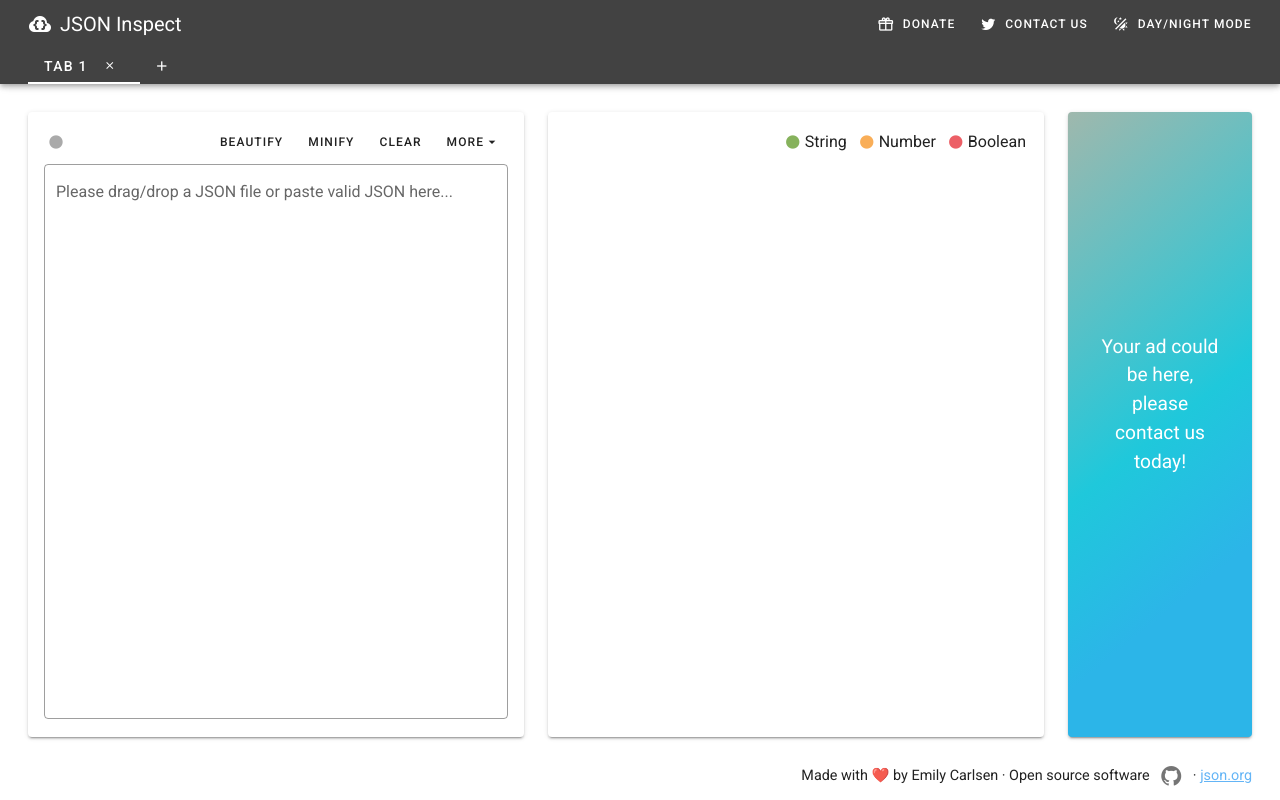
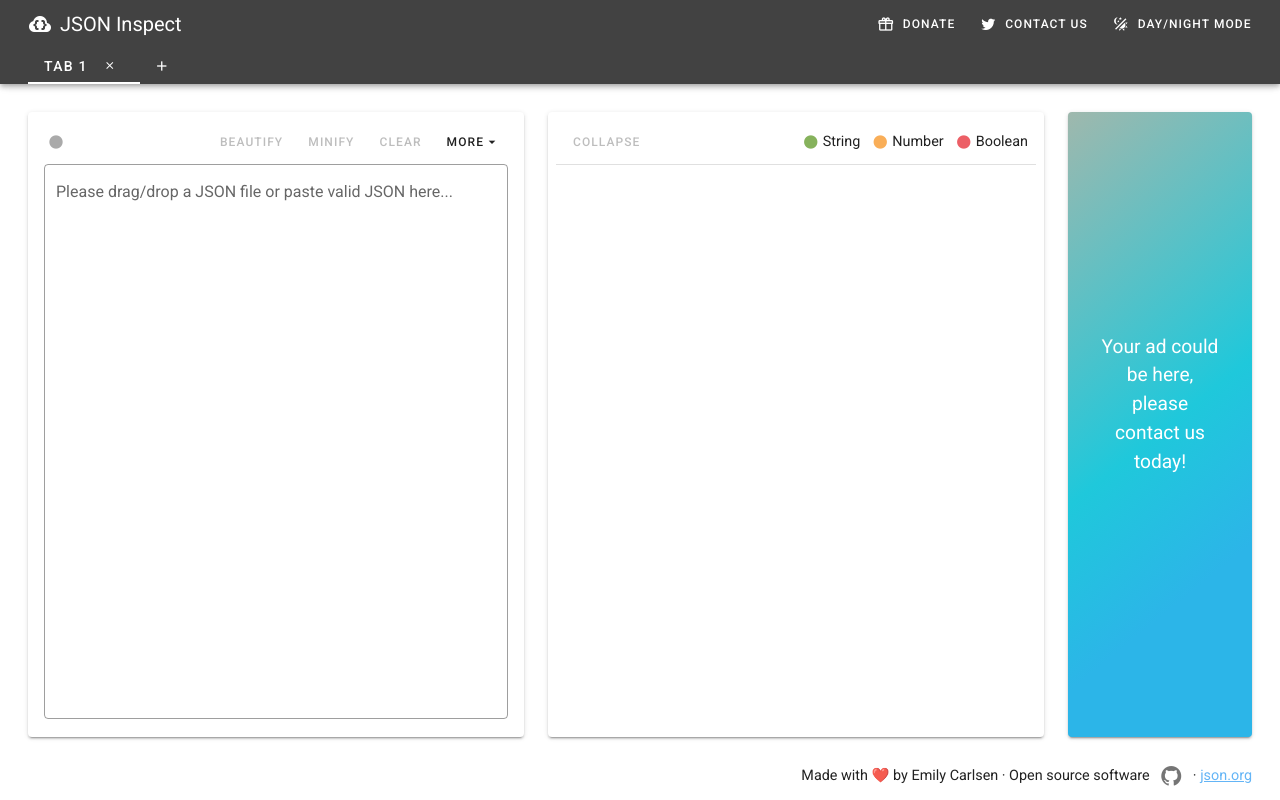
Before and after one commit to json-inspect/json-inspect, a Vue app: page / in a window 1280 px wide. Built offline with nearby package versions, Linux system fonts and the light colour scheme.

Commit message:
Add expand/collapse and disable buttons based on state

```diff
--- a/src/App.vue
+++ b/src/App.vue
@@ -59,9 +59,9 @@
                   <v-icon :title="validJSON().text" small class="ml-1 mr-1" :color="validJSON().color">mdi-circle</v-icon>
                   <v-spacer></v-spacer>
                   <!--<v-btn @click="load(i)" class="" small="" outlined="">Load URL</v-btn>-->
-                  <v-btn @click="beautify(i)" class="" small="" text>Beautify</v-btn>
-                  <v-btn @click="minify(i)" class="" small="" text>Minify</v-btn>
-                  <v-btn @click="clear(i)" class="" small="" text>Clear</v-btn>
+                  <v-btn :disabled="disabled" @click="beautify(i)" class="" small="" text>Beautify</v-btn>
+                  <v-btn :disabled="disabled" @click="minify(i)" class="" small="" text>Minify</v-btn>
+                  <v-btn :disabled="disabled" @click="clear(i)" class="" small="" text>Clear</v-btn>
                   <v-menu  offset-y>
                     <template v-slot:activator="{ on, attrs }">
                       <v-btn
@@ -75,10 +75,10 @@
                       </v-btn>
                     </template>
                     <v-list>
-                      <v-list-item @click="download(i)" >
+                      <v-list-item :disabled="disabled" @click="download(i)" >
                         <v-list-item-title>Download</v-list-item-title>
                       </v-list-item>
-                      <v-list-item @click="copy(i)" >
+                      <v-list-item :disabled="disabled" @click="copy(i)" >
                         <v-list-item-title>Copy</v-list-item-title>
                       </v-list-item>
                       <v-divider></v-divider>
@@ -105,13 +105,22 @@
             </v-col>
             <v-col cols="12" md="5" class="pb-0" style="position: relative;">
               <v-card class="pa-2 cheightf cscroll" >
-                <tree-view :index="i" :json="tab.json" />
+                <v-card-actions>
+                  <v-btn :disabled="disabled" @click="expandCollapseAll" class="" small="" text>{{expandCollButton()}}</v-btn>
+                  <v-layout style="font-size: 0.9em;" class="key">
+                    <v-spacer></v-spacer>
+                    <v-icon small class="ml-3 mr-1" color="#86b25c">mdi-circle</v-icon> String
+                    <v-icon small class="ml-3 mr-1" color="#f9ae58">mdi-circle</v-icon> Number
+                    <v-icon small class="ml-3 mr-1" color="#ec5f66">mdi-circle</v-icon> Boolean
+                  </v-layout>
+                </v-card-actions>
+                <v-divider></v-divider>
+                <div class="scroll cscroll">
+                  <tree-view ref="tree" :index="i" :json="tab.json" />
+                </div>
+
               </v-card>
-              <v-layout class="key">
-                <v-icon small class="ml-3 mr-1" color="#86b25c">mdi-circle</v-icon> String
-                <v-icon small class="ml-3 mr-1" color="#f9ae58">mdi-circle</v-icon> Number
-                <v-icon small class="ml-3 mr-1" color="#ec5f66">mdi-circle</v-icon> Boolean
-              </v-layout>
+
               <v-progress-circular
                   v-if="loadingURL"
                   indeterminate
@@ -229,7 +238,8 @@ export default {
     tabMenuX: 0,
     tabMenuY: 0,
     tabMenuSpawnedFromIndex: 0,
-    loadingURL: false
+    loadingURL: false,
+    expanded: true
   }),
 
   created() {
@@ -267,6 +277,10 @@ export default {
   },
 
   methods: {
+    expandCollapseAll() {
+      this.expanded = !this.expanded
+      this.$refs.tree[this.tab].expandCollapseAll()
+    },
     url(url) {
       this.loadingURL = true
       url = (url.includes('http://')) ? url.replace('http://', 'https://') : url
@@ -425,11 +439,16 @@ export default {
       }
 
       return valid
+    },
+    expandCollButton: function() {
+      return (this.expanded) ? 'Collapse' : 'Expand'
     }
   },
 
   computed: {
-
+    disabled: function() {
+      return this.tabs[this.tab].json.length == 0
+    }
   }
 };
 </script>
@@ -437,7 +456,10 @@ export default {
 <style lang="scss" scoped>
 .cheightf {
   height: calc(100vh - 175px);
+}
+.scroll {
   overflow: auto;
+  height: calc(100% - 50px);
 }
 .ad {
   //height: 90px;
@@ -453,10 +475,7 @@ export default {
 }
 
 .key {
-  position: absolute;
-  padding: 20px;
-  top: 10px;
-  right: 10px;
+
 }
 
 .cscroll {
--- a/src/assets/js/jsonview.js
+++ b/src/assets/js/jsonview.js
@@ -353,8 +353,9 @@ export default {
       if (typeof jsonData === 'string' || jsonData instanceof String) parsedData = JSON.parse(jsonData)
       const tree = createTree(parsedData)
       render(tree, targetElem)
+      return tree
     } catch (e) {
       console.log('Invalid JSON Found')
     }
-  }
+  },
 }
--- a/src/components/TreeView.vue
+++ b/src/components/TreeView.vue
@@ -11,7 +11,7 @@
     props: { json: { type: String }, index: { type: Number } },
     watch: {
       json: function (current) {
-        jsonView.format(current, '.tab' + this.index)
+        this.tree = jsonView.format(current, '.tab' + this.index)
 			}
     },
     computed: {
@@ -20,10 +20,30 @@
 			}
 		},
 		methods: {
+			expandCollapseAll: function () {
+				this.expanded = !this.expanded
+				this.expandCollapseRecursive(this.tree)
+			},
+			expandCollapseRecursive: function(tree) {
+				//console.log(tree)
+				if(tree.children == null) return
 
+				tree.children.forEach((branch) => {
+					if(branch.children != null) {
+						this.expandCollapseRecursive(branch)
+						if(branch.expanded != this.expanded) branch.toggle()
+					}
+				})
+
+				if(tree.expanded != this.expanded) tree.toggle()
+			}
 		},
+		data: () => ({
+			tree: null,
+			expanded: true
+		}),
 		mounted() {
-			jsonView.format(this.json, '.tab' + this.index)
+			this.tree = jsonView.format(this.json, '.tab' + this.index)
 		}
   }
 </script>
```
